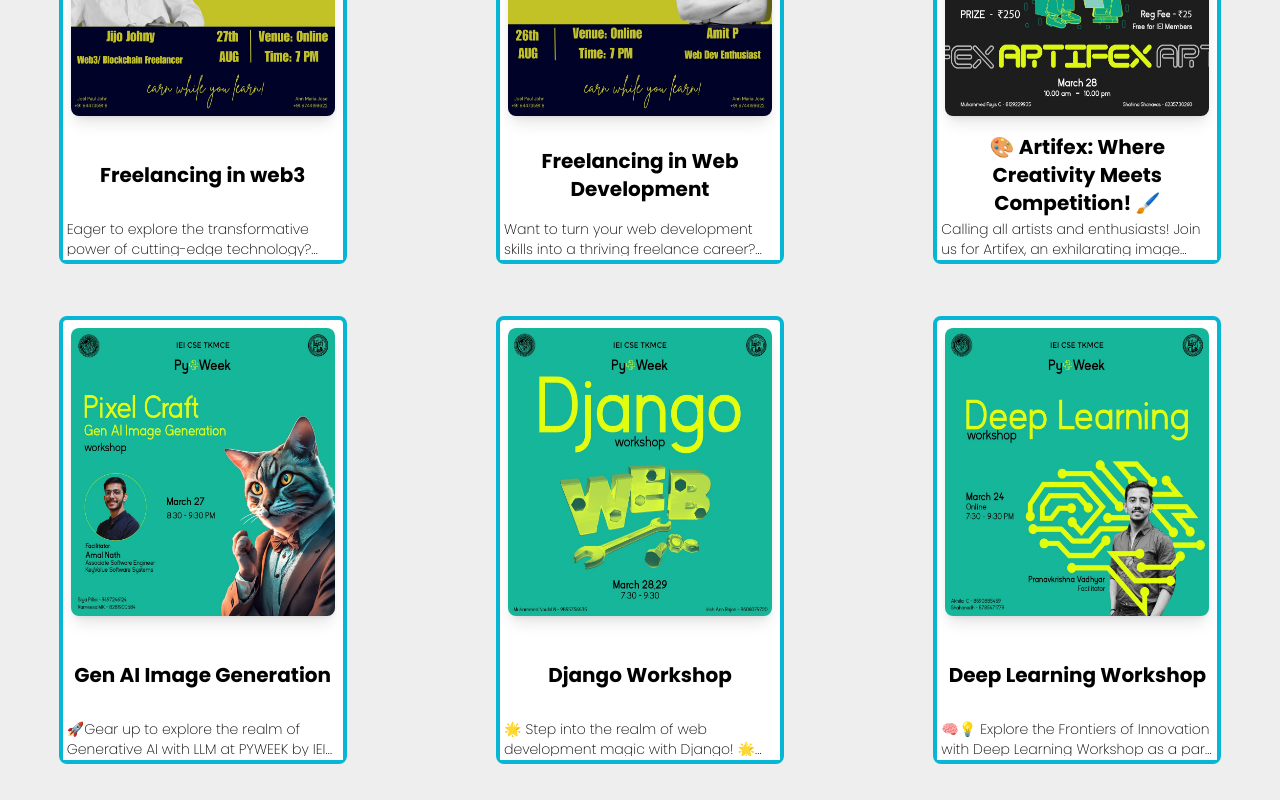
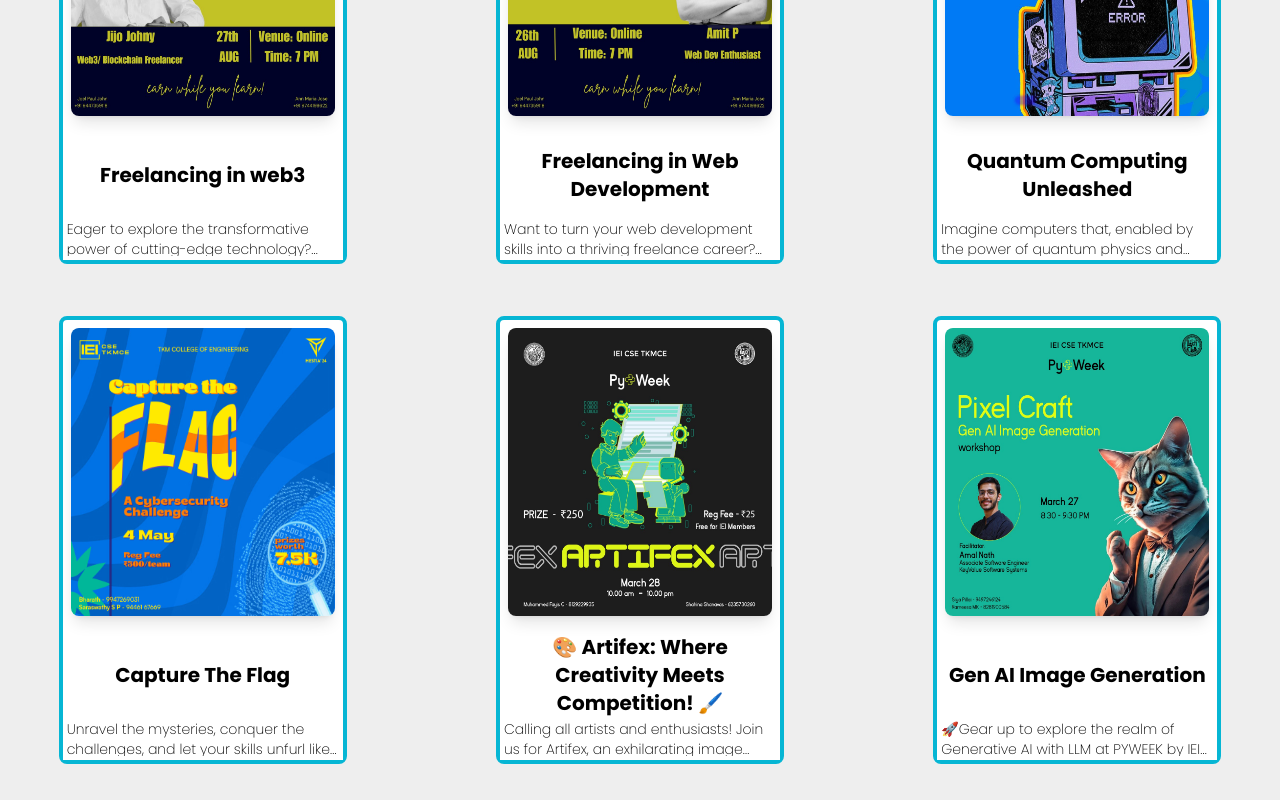
Before and after one commit to agastus047/iei-cse-tkmce, a Next.js app: page /Events in a window 1280 px wide. Shown: the part 560-1360 px from the top of the page. Built offline with nearby package versions, Linux system fonts and the light colour scheme.

Commit message:
added new event

```diff
--- a/src/data/eventlist.js
+++ b/src/data/eventlist.js
@@ -1,8 +1,9 @@
 import { FlashAuto } from "@mui/icons-material";
 
 const eventlist=[
+
     {
-        id:21,
+        id:23,
         name:'Freelancing in web3',
         discription:"Eager to explore the transformative power of cutting-edge technology?\n\nYour moment has arrived!\n\nIEI CSE TKMCE presents an exclusive Web3/Blockchain talk session with Jijo Johny, a Web3 blockchain expert who captivates audiences with his insights. Discover key concepts that will reshape your understanding of Web3 and Blockchain!\n\n📌 Date: 27 August 2024  \n📌 Time: 7:00 PM  \n📌 Mode: Online",
         img:'/assets/events/Freelancinginweb3.jpeg',
@@ -30,7 +31,7 @@
         referalId:true,
     },
     {
-        id:20,
+        id:22,
         name:'Freelancing in Web Development',
         discription:"Want to turn your web development skills into a thriving freelance career?\n\nWe’ve got the perfect opportunity for you!\n\nIEI CSE TKM is hosting an exclusive online talk session on Freelancing in Web Development with Amit P, Web Development Freelancer & Enthusiast. He will share his journey, practical tips, and strategies for success. 📈\n\n🗓 Date: 26th August 2024 \n⏰ Time: 7:00 PM  \n💻 Venue: Online",
         img:'/assets/events/Freelancing in Web Development.jpeg',
@@ -50,6 +51,62 @@
         cordinator: {
             1: ["Joel ","+919447359118"],
             2: ["Ann", "+919744198622"]
+        },
+        pref1:[
+
+         ],
+         pref2:[],
+        referalId:true,
+    },
+    {
+        id:21,
+        name:'Quantum Computing Unleashed ',
+        discription:"Imagine computers that, enabled by the power of quantum physics and qubits, are able to solve problems at incredibly fast speeds.\n\n𝗛𝗲𝘀𝘁𝗶𝗮 ‘𝟮𝟰 welcomes you to delve into the world of quantum computing, where you’ll uncover the mysteries of superposition, entanglement, and quantum gates. Discover how this advanced technology is poised to transform industries like cybersecurity, healthcare, and finance at Quantum Computing Unleashed .\n\nDon’t miss this opportunity to explore the limitless potential of quantum computing. See you at the workshop!",
+        img:'/assets/events/QuantumComputing.jpg',
+        link:'Quantum-Computing-Unleashed',
+        isRegistrationOpen:false,
+        date:'5th May',
+        isTeamevent:false,
+        teammember:0,
+        isPaid:true,
+        enddate:'',
+        price:{
+            ieiMember:500,
+            nonieiMember:500
+        },
+        time:'10:00 am - 1:00 pm',
+        venue:'FOSS lab',
+        cordinator: {
+            1: ["Anagha","9526681782"],
+            2: ["Kripa", "9400197902"]
+        },
+        pref1:[
+
+         ],
+         pref2:[],
+        referalId:true,
+    },
+    {
+        id:20,
+        name:'Capture The Flag',
+        discription:"Unravel the mysteries, conquer the challenges, and let your skills unfurl like never before!_\n\nPrepare for an exhilarating challenge where uncovering vulnerabilities, seizing opportunities, and emerging victorious are the ultimate goals! \n\nJoin us for Capture The Flag, an adrenaline-pumping cybersecurity competition presented by Hestia'24.\n\nForm your team of up to four members and gear up for a day filled with intense challenges. With a prize pool worth 7.5k, the stakes are high!\n\n_Gear up, strategize, and prepare to emerge victorious in the ultimate cybersecurity challenge!_",
+        img:'/assets/events/ctf.jpeg',
+        link:'Capture-The-Flag',
+        isRegistrationOpen:false,
+        date:'4th May',
+        isTeamevent:true,
+        teammember:4,
+        isPaid:true,
+        enddate:'',
+        price:{
+            ieiMember:300,
+            nonieiMember:300
+        },
+        time:'9:00 am - 4:00 pm',
+        venue:'Foss Lab',
+        cordinator: {
+            1: ["Bharath Vishnu ","9947269031"],
+            2: ["Saraswathy S P", "9446167669"]
         },
         pref1:[
 
```
Also changed, not shown: public/assets/events/QuantumComputing.jpg (added), public/assets/events/ctf.jpeg (added).
